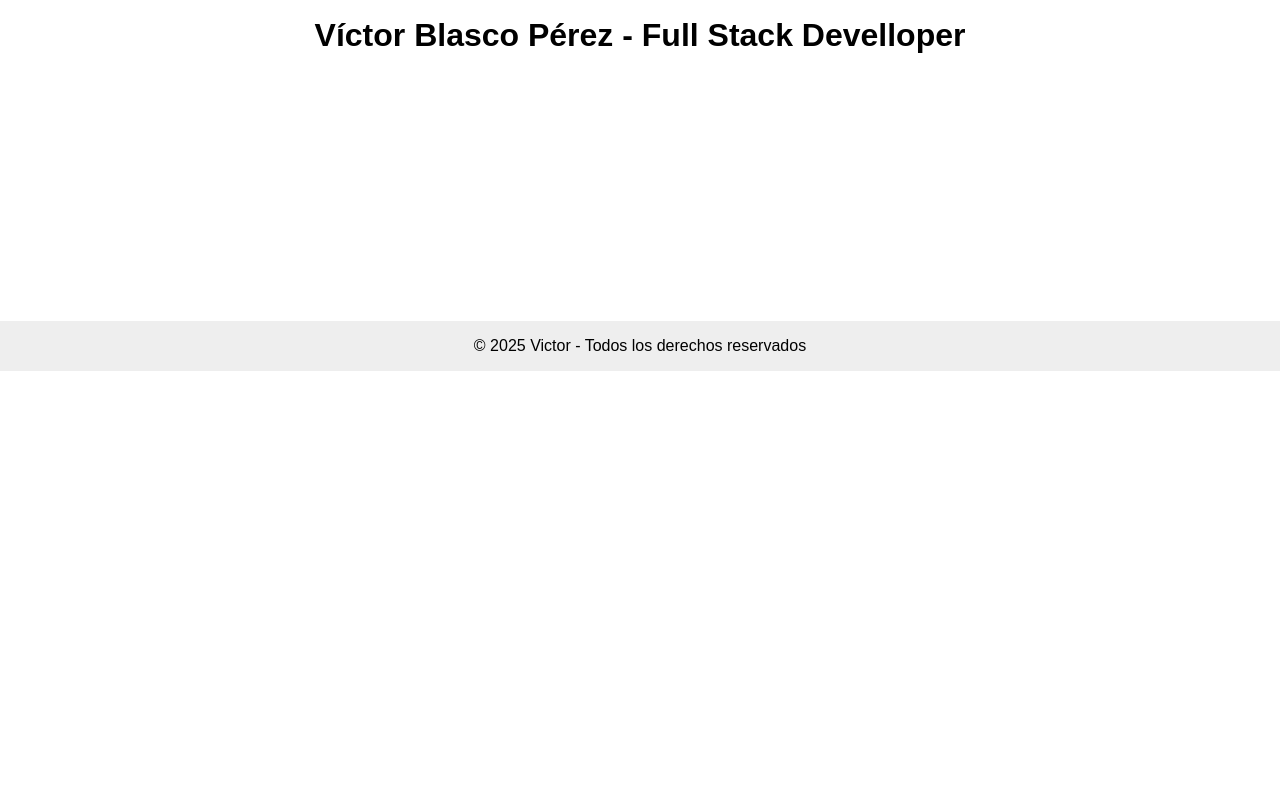
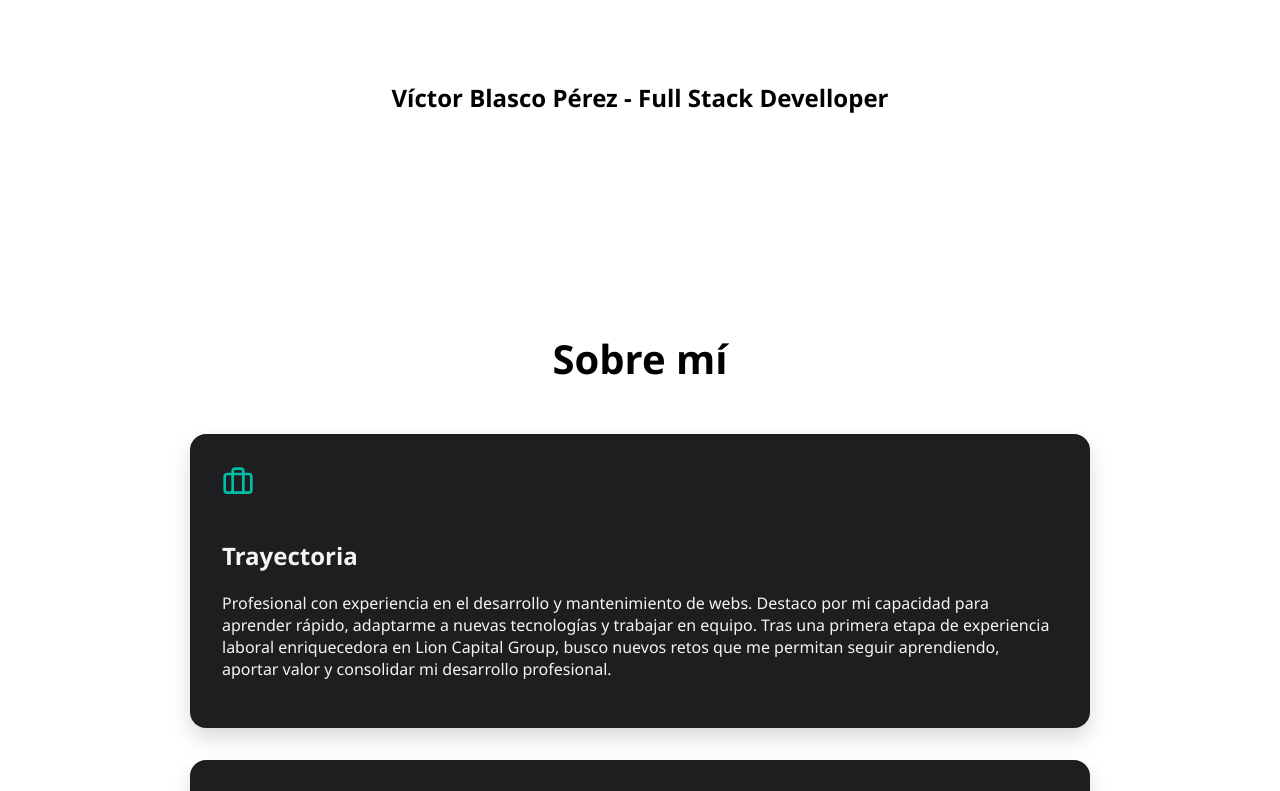
Before and after one commit to VictorBlasco5/portfolio, a Next.js app: page / in a window 1280 px wide. Shown: the part 300-1091 px from the top of the page. Before the commit the page ends 800 px from the top, so only its background shows below. Built offline with nearby package versions, Linux system fonts and the light colour scheme.

Commit message:
add cv and structure home

```diff
--- a/app/page.js
+++ b/app/page.js
@@ -1,8 +1,45 @@
 
 import styles from '../styles/home.module.css';
+import { Briefcase, Wrench, FileDownIcon } from 'lucide-react';
+
+
+
 
 export default function Home() {
   return (
-    <h1 className={styles.name}>Víctor Blasco Pérez - Full Stack Develloper</h1>
+
+    <section className={styles.aboutSection}>
+            <h1 className={styles.name}>Víctor Blasco Pérez - Full Stack Develloper</h1>
+            <h1 className={styles.title}>Sobre mí</h1>
+
+            {/* Bloque de historia profesional */}
+            <div className={styles.card}>
+                <Briefcase className={styles.icon} />
+                <h2>Trayectoria</h2>
+                <p>
+                    Profesional con experiencia en el desarrollo y mantenimiento de webs. Destaco por mi capacidad para aprender rápido, adaptarme a nuevas tecnologías y trabajar en equipo. Tras una primera etapa de experiencia laboral enriquecedora en Lion Capital Group, busco nuevos retos que me permitan seguir aprendiendo, aportar valor y consolidar mi desarrollo profesional.
+                </p>
+            </div>
+
+            {/* Bloque de tecnologías */}
+            <div className={styles.card}>
+                <Wrench className={styles.icon} />
+                <h2>Stack tecnológico</h2>
+                <div className={styles.techGrid}>
+                    {['React', 'Next.js', 'Laravel', 'Node.js', 'MySQL', 'Git', 'Bootstrap', 'Tailwind'].map((tech) => (
+                        <span key={tech} className={styles.techItem}>{tech}</span>
+                    ))}
+                </div>
+            </div>
+
+            {/* Botón de CV */}
+            <div className={styles.card}>
+                <FileDownIcon className={styles.icon} />
+                <h2>Currículum</h2>
+                <a href="/cv.pdf" className={styles.downloadBtn} download>
+                    Descargar CV
+                </a>
+            </div>
+        </section>
   );
 }
--- a/package.json
+++ b/package.json
@@ -10,6 +10,7 @@
   },
   "dependencies": {
     "bootstrap": "^5.3.7",
+    "lucide-react": "^0.525.0",
     "next": "15.4.3",
     "react": "19.1.0",
     "react-dom": "19.1.0"
--- a/styles/about.module.css
+++ /dev/null
@@ -1,3 +0,0 @@
-.titleAbout {
-    color: red;
-}
--- a/styles/home.module.css
+++ b/styles/home.module.css
@@ -1,3 +1,4 @@
+/* HOME */
 .name {
   display: flex;
   align-items: center;
@@ -5,3 +6,70 @@
   color:#000000;
   height: 50vh;
 }
+
+/* ABOUT ME */
+.aboutSection {
+  padding: 4rem 2rem;
+  max-width: 900px;
+  margin: auto;
+  color: #f4f4f5;
+  font-family: 'Segoe UI', sans-serif;
+}
+
+.title {
+  font-size: 2.5rem;
+  margin-bottom: 3rem;
+  text-align: center;
+  font-weight: 600;
+  color: black;
+}
+
+.card {
+  background-color: #1e1e20;
+  padding: 2rem;
+  border-radius: 1rem;
+  margin-bottom: 2rem;
+  box-shadow: 0 10px 20px rgba(0,0,0,0.15);
+  transition: transform 0.3s ease, box-shadow 0.3s ease;
+}
+
+.card:hover {
+  transform: translateY(-4px);
+  box-shadow: 0 15px 25px rgba(0,0,0,0.25);
+}
+
+.icon {
+  width: 32px;
+  height: 32px;
+  color: #00bfa6;
+  margin-bottom: 1rem;
+}
+
+.techGrid {
+  display: flex;
+  flex-wrap: wrap;
+  gap: 0.75rem;
+  margin-top: 1rem;
+}
+
+.techItem {
+  background: #2c2c2e;
+  padding: 0.5rem 1rem;
+  border-radius: 8px;
+  font-size: 0.9rem;
+}
+
+.downloadBtn {
+  display: inline-block;
+  margin-top: 1rem;
+  background-color: #00bfa6;
+  color: #fff;
+  padding: 0.75rem 1.5rem;
+  border-radius: 999px;
+  text-decoration: none;
+  transition: background-color 0.3s ease;
+}
+
+.downloadBtn:hover {
+  background-color: #009e8c;
+}
```
Also changed, not shown: app/about/page.js (deleted, +0 -9 lines), 2 other files (tests, documents, lock files or other folders).
